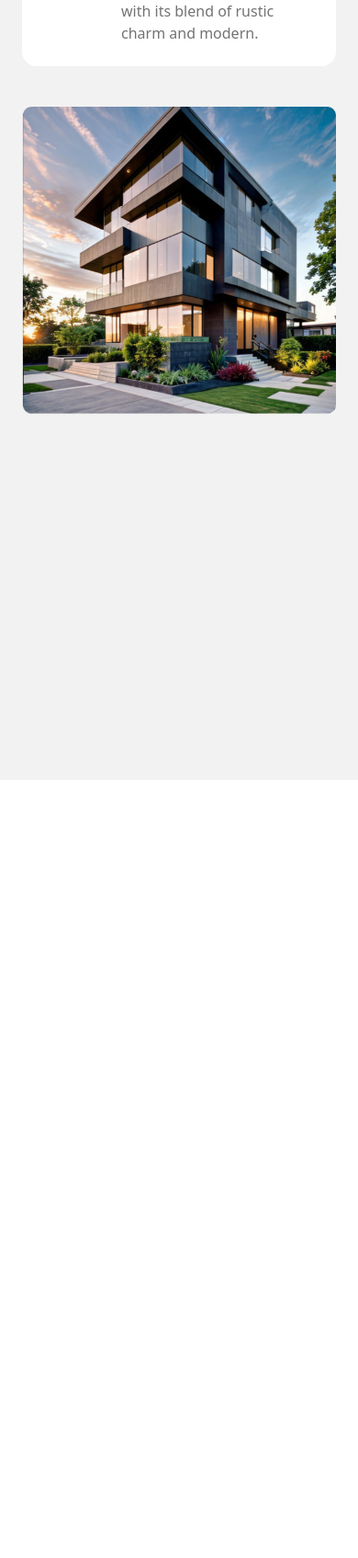
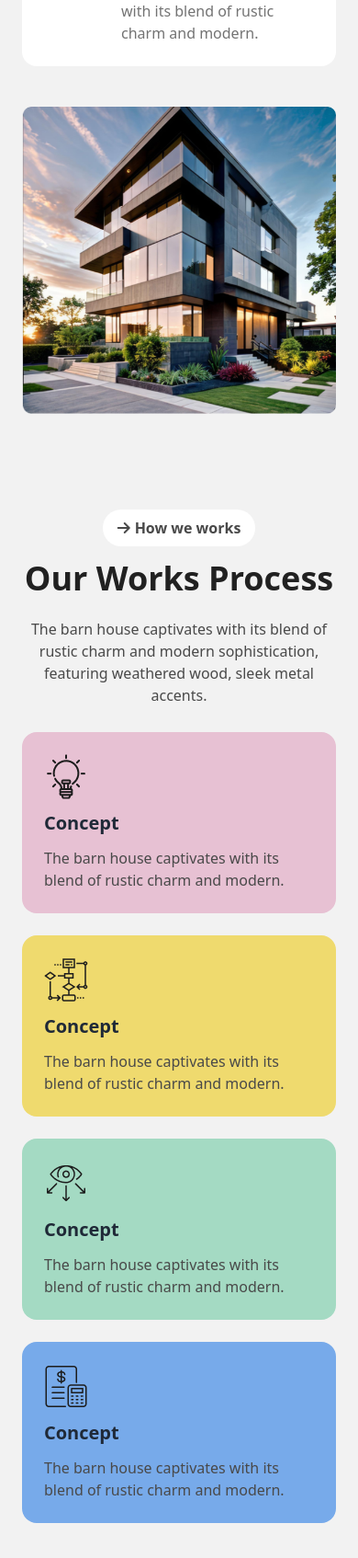
Before and after one commit to syedmehedi34/assignment-3, a plain HTML site: page index.html in a window 390 px wide. Shown: the part 1478-3172 px from the top of the page at 92% size. Before the commit the page ends 2326 px from the top, so only its background shows below. Drawn offline with nearby package versions, Linux system fonts and the light colour scheme.

Commit message:
works section added with responsive

```diff
--- a/index.html
+++ b/index.html
@@ -107,11 +107,11 @@
     <main class="">
 
         <!-- about us section  -->
-    <section class="px-6 md:px-28 check-about-section bg-base-200 w-full py-12">
+    <section class="px-6 md:px-28 bg-base-200 w-full py-12">
 
         <!-- arrow icon  -->
         <div class="relative">
-            <img src="assets/arrow.png" alt="" class="w-[60px] max-[600px]:hidden absolute -top-7 -left-9">
+            <img src="assets/arrow.png" alt="" class="w-[70px] max-[640px]:hidden absolute -top-8 -left-12">
         </div>
 
         <!-- main container  -->
@@ -170,10 +170,55 @@
 
 
 
-    <!-- stats section  -->
-    <section>
+    <!-- works process section  -->
+    <section class="check-work px-6 md:px-28 pt-14 bg-[#F2F2F2] pb-24">
+
+
+        <div class="flex justify-center items-center w-fit gap-[5px] bg-white px-4 py-2 rounded-[24px] text-[#494949] mb-2 mx-auto">
+            <i class="fa-solid fa-arrow-right"></i>
+            <p class="font-semibold">How we works</p>
+        </div>
+        <h1 class="text-[#212121] text-[2.25rem] font-bold text-center">Our Works Process</h1>
+        <p class="text-[#494949] font-[500] mx-auto text-center pt-4">
+            The barn house captivates with its blend of rustic charm and modern sophistication, <br>featuring weathered wood, sleek metal accents.
+        </p>
+
+        <!-- card container  -->
+         <div class="grid grid-cols-1 md:grid-cols-4 justify-center items-center mt-7 gap-6 ">
+
+            <!-- card-1  -->
+             <div class="bg-[#E7C1D3] p-6 rounded-2xl space-y-3">
+                <img src="assets/concept.png" alt="">
+                <h3 class="text-xl font-extrabold">Concept</h3>
+                <p class="text-[#494949] font-[500]">The barn house captivates with its blend of rustic charm and modern.</p>
+             </div>
+
+             <!-- card-2  -->
+             <div class="bg-[#EFDA6E] p-6 rounded-2xl space-y-3">
+                <img src="assets/flow-chart.png" alt="">
+                <h3 class="text-xl font-extrabold">Concept</h3>
+                <p class="text-[#494949] font-[500]">The barn house captivates with its blend of rustic charm and modern.</p>
+             </div>
+
+             <!-- card-3  -->
+             <div class="bg-[#A4DAC3] p-6 rounded-2xl space-y-3">
+                <img src="assets/vision.png" alt="">
+                <h3 class="text-xl font-extrabold">Concept</h3>
+                <p class="text-[#494949] font-[500]">The barn house captivates with its blend of rustic charm and modern.</p>
+             </div>
+
+             <!-- card-4  -->
+             <div class="bg-[#77AAEA] p-6 rounded-2xl space-y-3">
+                <img src="assets/budget-planning.png" alt="">
+                <h3 class="text-xl font-extrabold">Concept</h3>
+                <p class="text-[#494949] font-[500]">The barn house captivates with its blend of rustic charm and modern.</p>
+             </div>
+
+         </div>
+
 
     </section>
+    <!-- works process ends  -->
 
 
 
@@ -184,3 +229,7 @@
 
 </body>
 </html>
+
+
+<!-- read our articles section
+stats section  -->
--- a/style.css
+++ b/style.css
@@ -1,16 +1,8 @@
-
-.check-arrow-icon {
-    /* width: 60px; */
-
-}
 
 
 
-
-.check-about-section {
+.check-work {
     /* border: 2px solid black; */
-    /* width: 100%; */
-    height: 1500px;
-    /* background: #1E1E1E; */
-
+    /* height: 1000px; */
+    /* background: #F2F2F2; */
 }
```
